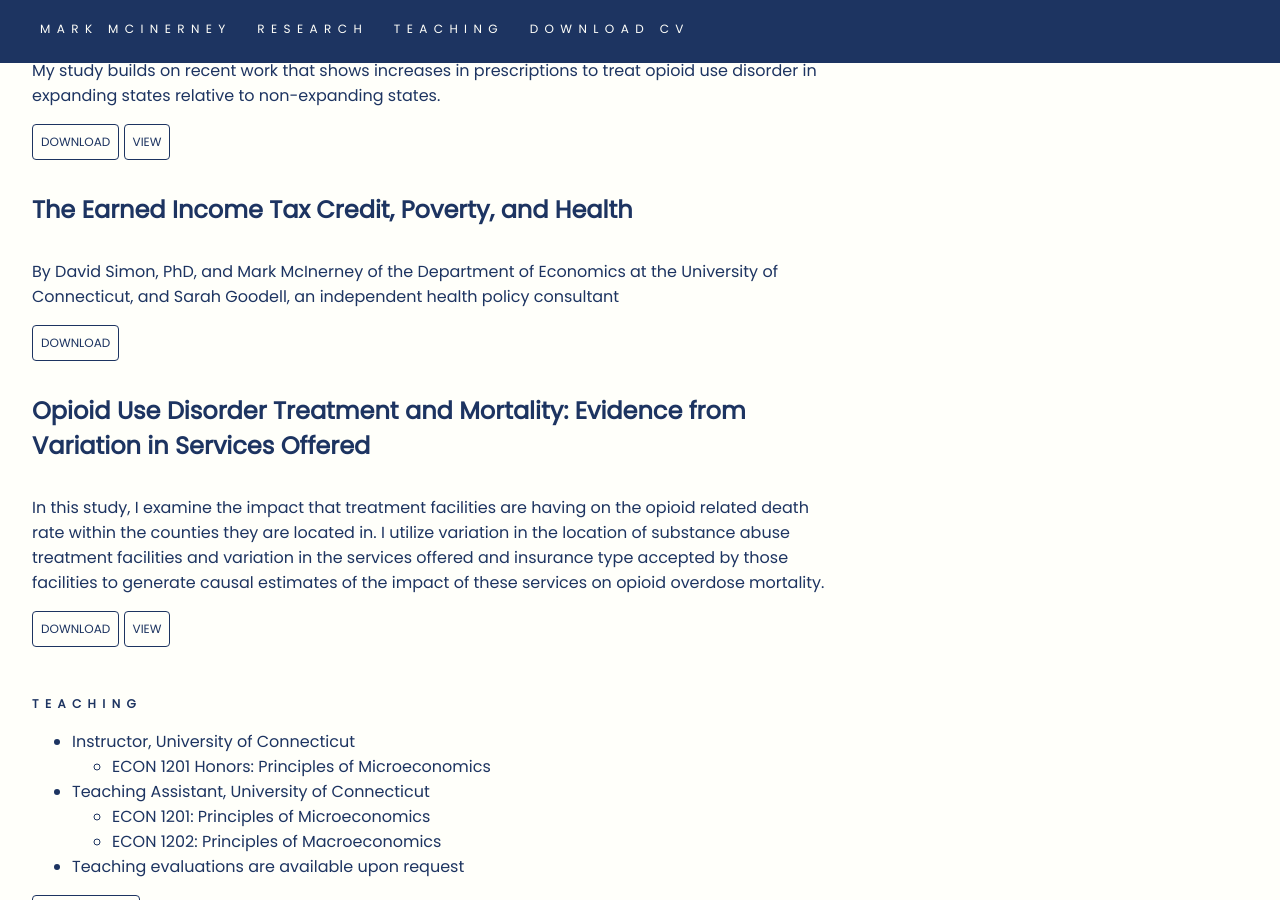
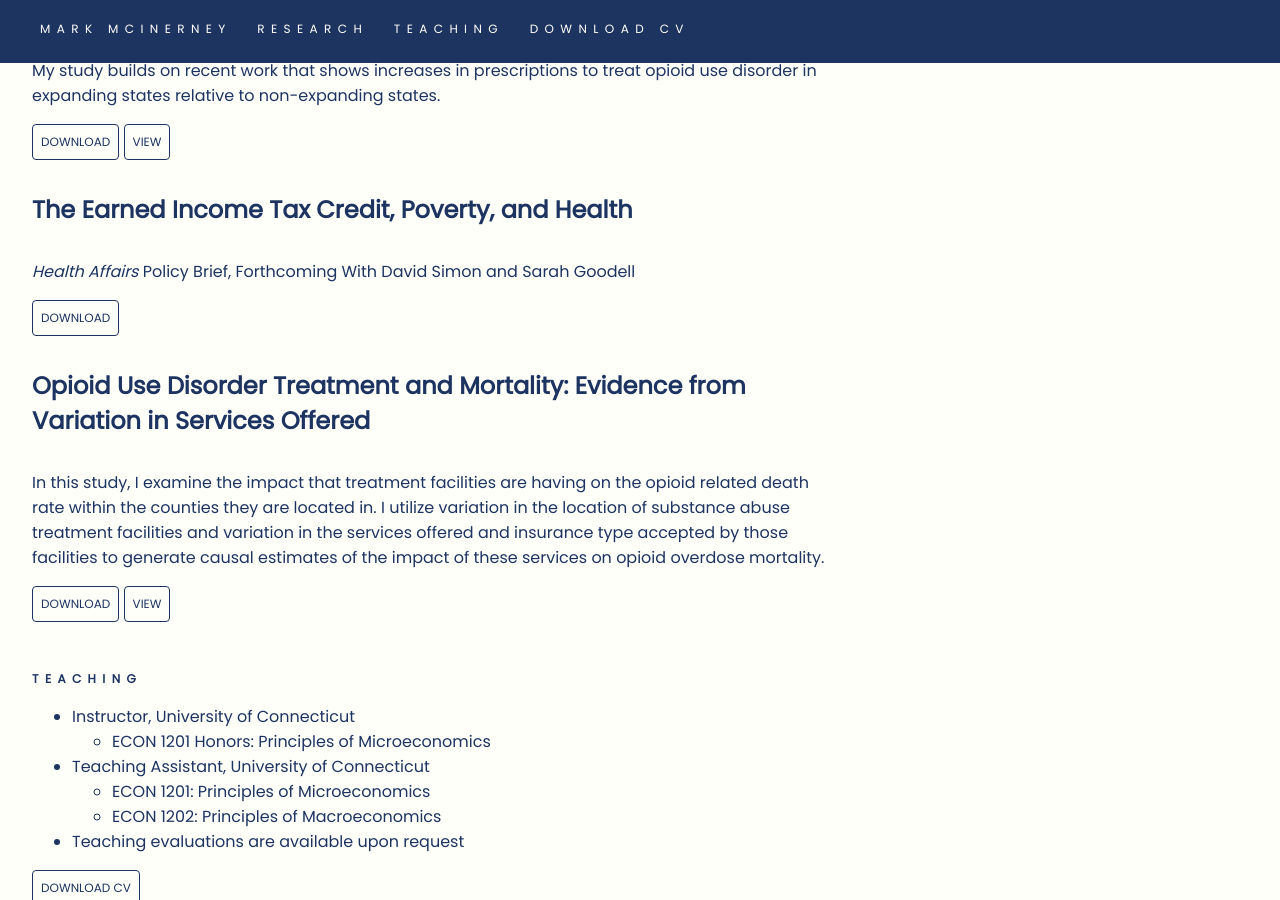
Before and after one commit to mattmotel/markmcinerney, a Jekyll site: the page built from index.md, in a window 1280 px wide and 900 px high, scrolled down 891 px. Built offline with Jekyll 4.4.1, drawn with Linux system fonts in a browser that asks for light colours.

Commit message:
Updated B

```diff
--- a/_posts/2018-08-03-b.markdown
+++ b/_posts/2018-08-03-b.markdown
@@ -8,4 +8,5 @@ link:
 layout: post
 ---
 
-By David Simon, PhD, and Mark McInerney of the Department of Economics at the University of Connecticut, and Sarah Goodell, an independent health policy consultant
+*Health Affairs* Policy Brief, Forthcoming
+With David Simon and Sarah Goodell
```
